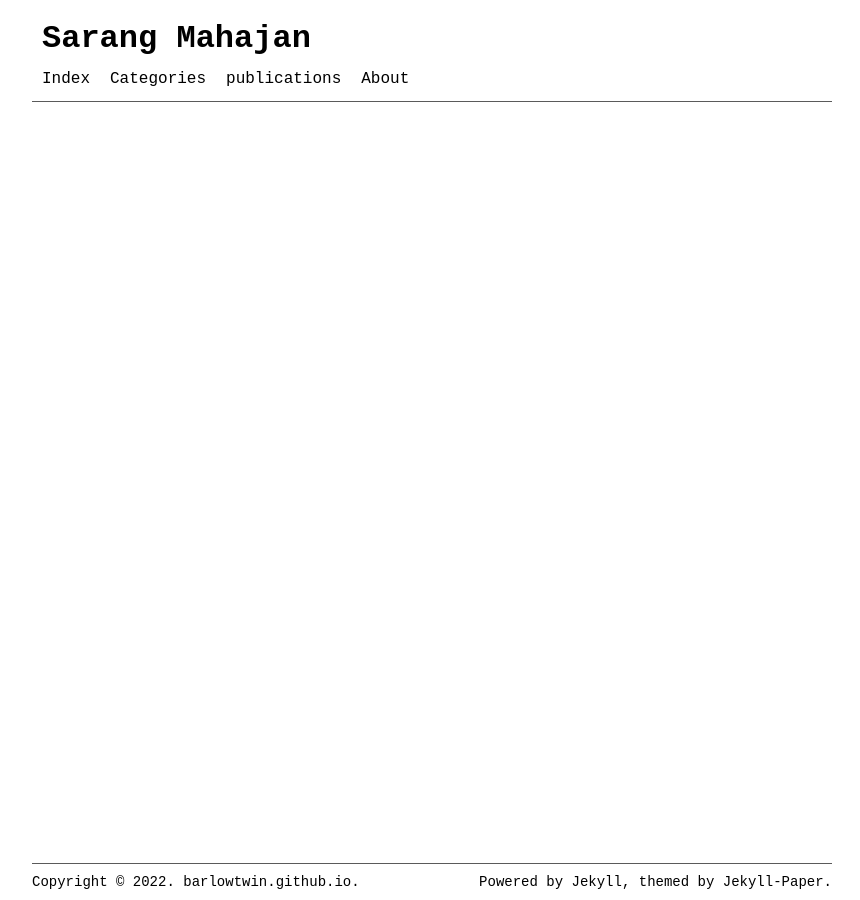
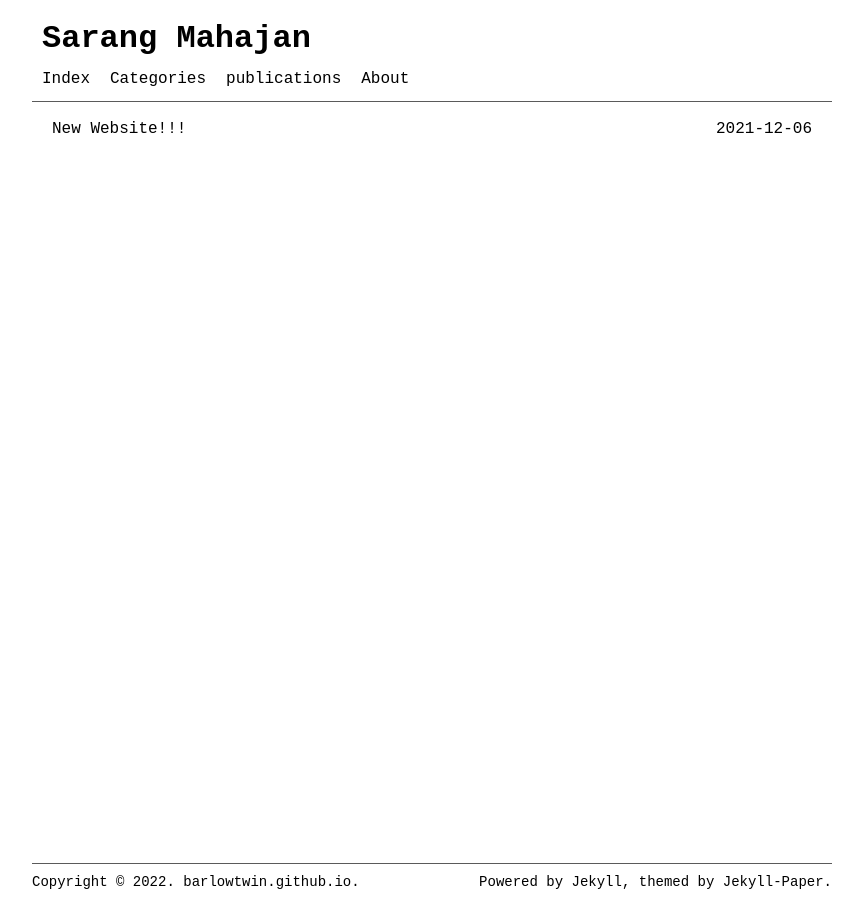
Before and after one commit to barlowtwin/sarang7m.github.io, a Jekyll site: the page built from index.html, in a window 1280 px wide. Shown: the whole page, without its empty margins (208-1068 px from the left). Built offline with Jekyll 4.4.1, drawn with Linux system fonts in a browser that asks for light colours; the list of posts is cut into pages by our own code; a file with an impossible date is left out.

Commit message:
Update 2021-12-06-new-site.markdown

```diff
--- a/_posts/2021-12-06-new-site.markdown
+++ b/_posts/2021-12-06-new-site.markdown
@@ -1,10 +1,10 @@
 ---
 layout: post
 title:  "New Website!!!"
-date:
-last_modified_at:
-categories:
-tags:
+date:   2021-12-06
+last_modified_at: 2021-12-06
+categories: [blog]
+tags: [Getting Start]
 ---
 
 
```
